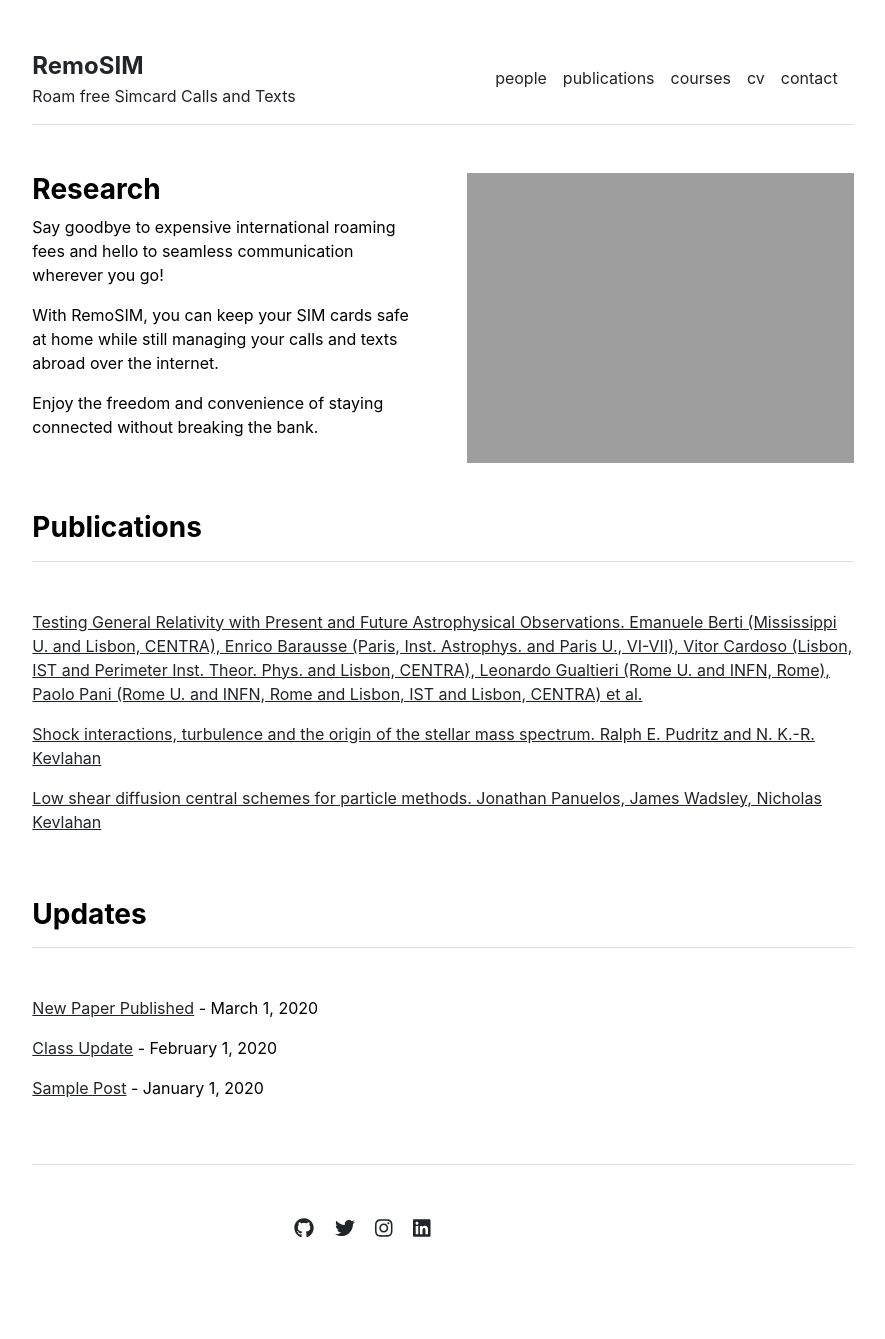
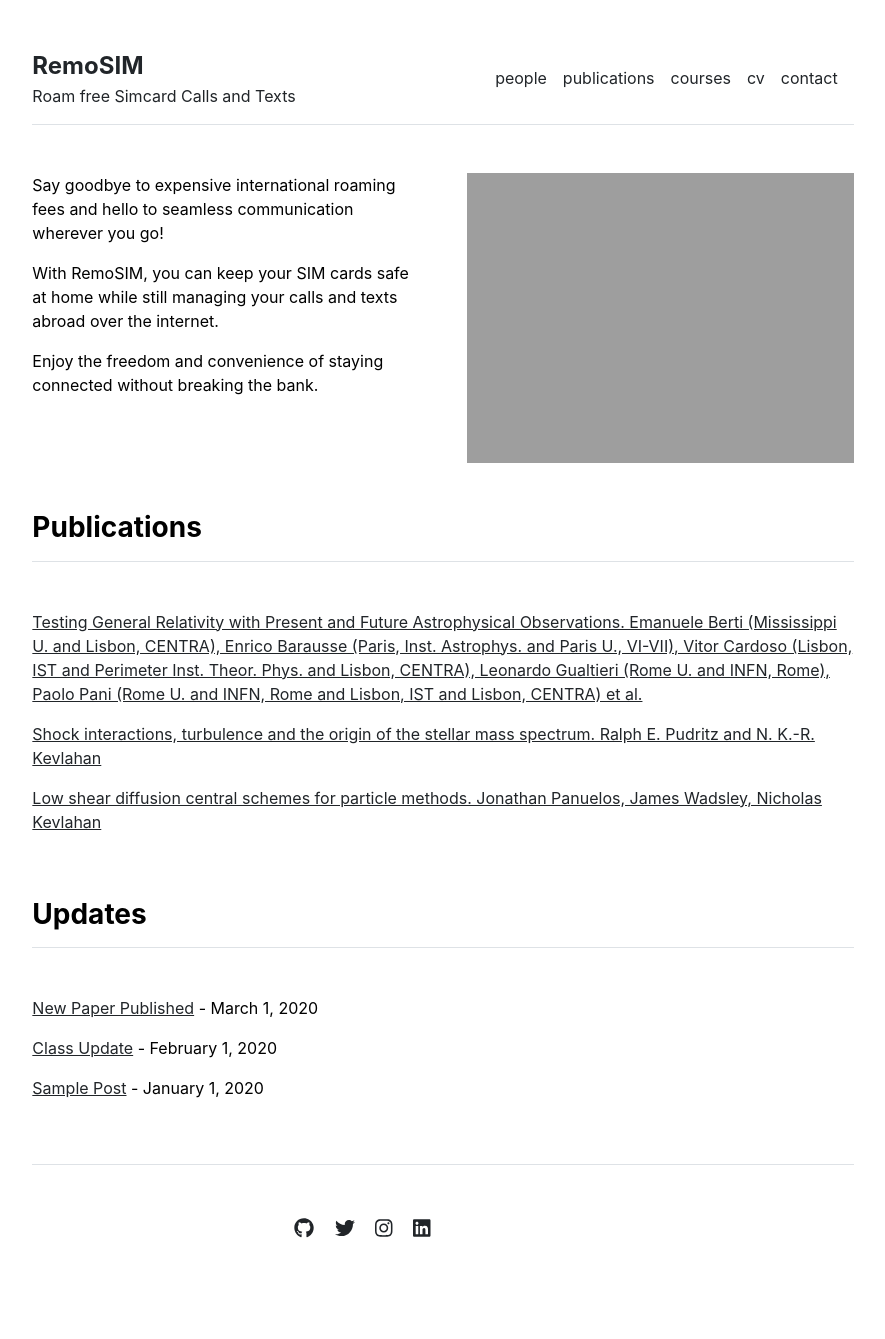
Before and after one commit to mghadam/remosim.github.io, a Jekyll site: the page built from index.md, in a window 1280 px wide. Shown: the whole page, without its empty margins (197-1082 px from the left). Built offline with Jekyll 4.4.1, drawn with Linux system fonts in a browser that asks for light colours.

Commit message:
Update home.html

```diff
--- a/_layouts/home.html
+++ b/_layouts/home.html
@@ -4,7 +4,7 @@ layout: default
 
 <div class="row g-5 mb-5">
   <div class="col-md-6">
-    <h3 class="fw-bold">Research</h3>
+<!--     <h3 class="fw-bold">Research</h3> -->
     {{ content }}
   </div>
   <div class="col-md-6">
```
